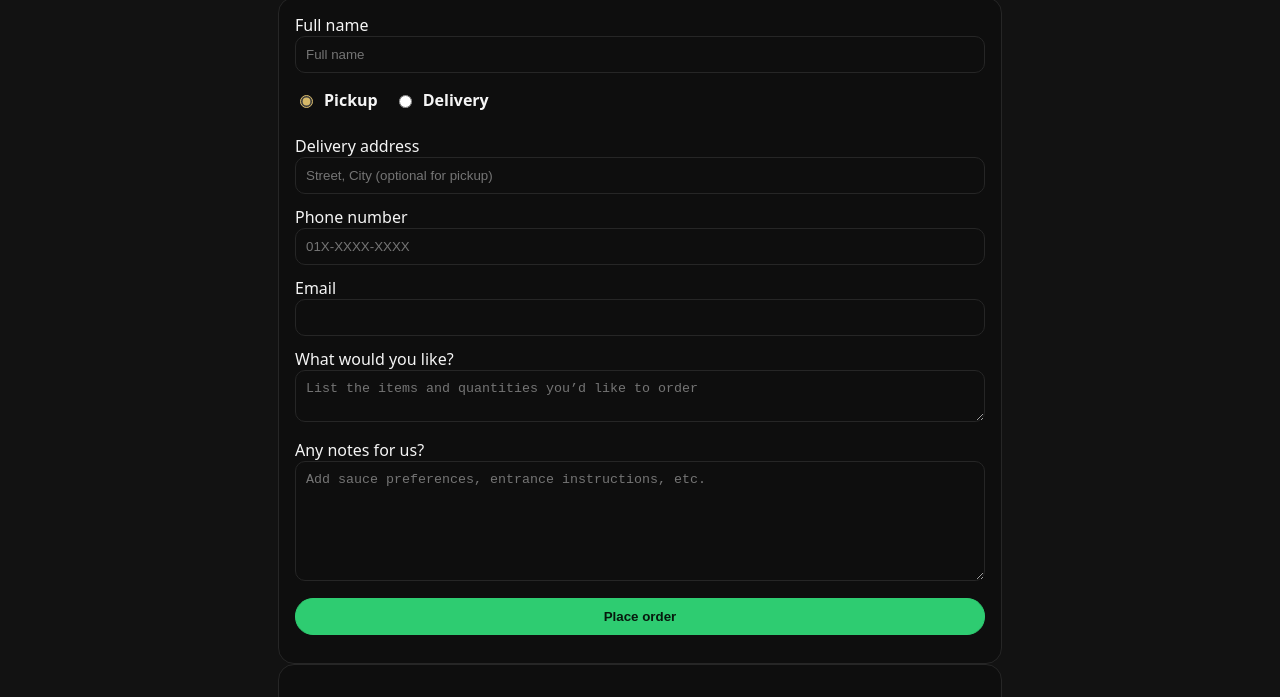
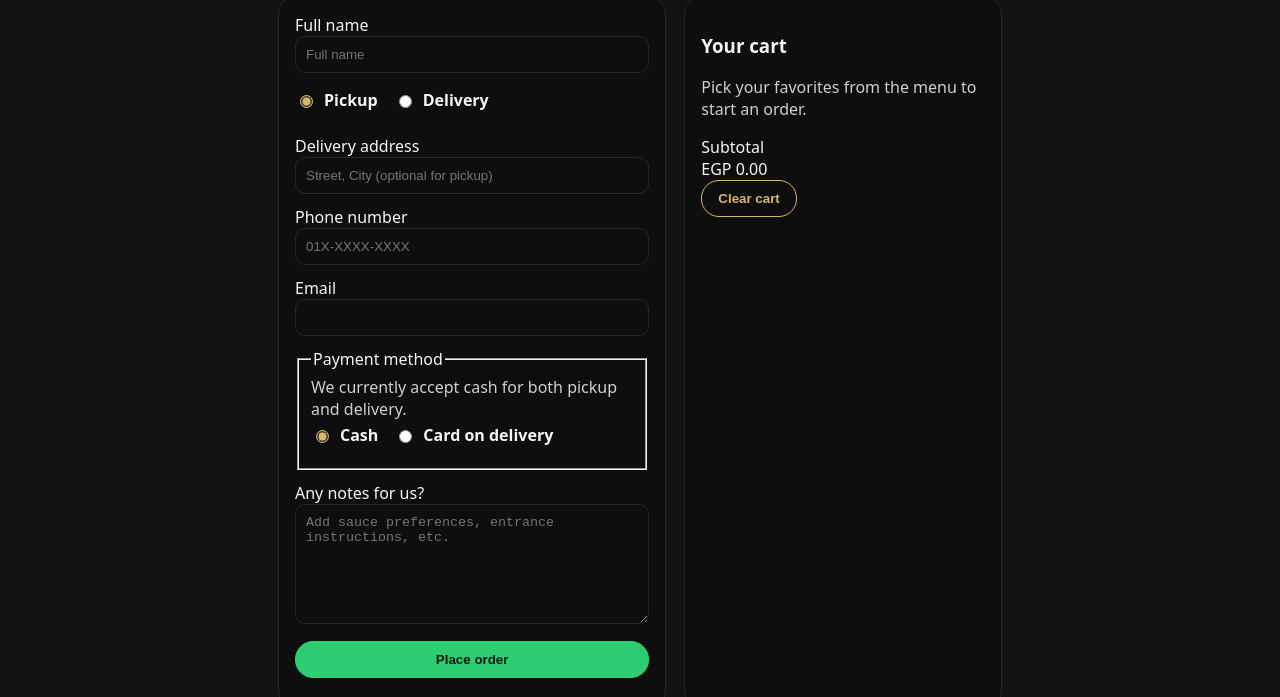
Before and after one commit to ahmedmoustafaa725-byte/TUX-Menu, a plain HTML site: page order.html in a window 1280 px wide. Shown: the part 222-919 px from the top of the page. Drawn offline with nearby package versions, Linux system fonts and the light colour scheme; no server answers.

Commit message:
Update order.html

```diff
--- a/order.html
+++ b/order.html
@@ -46,6 +46,7 @@
         <p class="muted">Place a pickup or delivery order in seconds. We’ll use your saved details so you can check out faster.</p>
       </header>
 
+      <div class="grid2 order-layout">
         <div class="panel">
           <form id="orderForm" class="form-stack" data-email-service="" data-email-template="" data-email-public="">
             <label>Full name
@@ -69,17 +70,43 @@
               <input id="orderEmail" class="form-field" type="email" required readonly>
             </label>
 
-          <label>What would you like?
-            <textarea id="orderItems" class="form-field" required placeholder="List the items and quantities you’d like to order"></textarea>
+           <fieldset class="order-fieldset" aria-labelledby="paymentLegend">
+              <legend id="paymentLegend">Payment method</legend>
+              <p class="muted small">We currently accept cash for both pickup and delivery.</p>
+              <div class="order-options">
+                <label><input type="radio" name="payment" value="cash" checked> Cash</label>
+                <label><input type="radio" name="payment" value="card"> Card on delivery</label>
+              </div>
+            </fieldset>
+
+            <label class="order-notes-label">Any notes for us?
+              <textarea id="orderNotes" class="form-field order-notes" placeholder="Add sauce preferences, entrance instructions, etc."></textarea>
             </label>
 
-          <label>Any notes for us?
-            <textarea id="orderNotes" class="form-field order-notes" placeholder="Add sauce preferences, entrance instructions, etc."></textarea>
-          </label>
+                  <textarea id="orderItems" class="form-field" hidden></textarea>
+
 
          <button id="orderSubmit" class="btn green" type="submit">Place order</button>
             <div id="orderStatus" class="muted"></div>
           </form>
+        </div>
+
+        <aside class="panel panel--cart" aria-live="polite">
+          <h3>Your cart</h3>
+          <p id="emptyCart" class="muted">Pick your favorites from the menu to start an order.</p>
+          <ul id="cartItems" class="cart-list"></ul>
+          <div class="cart-summary">
+            <div>Subtotal</div>
+            <div id="cartTotal">EGP 0.00</div>
+          </div>
+          <button id="clearCart" class="btn outline" type="button">Clear cart</button>
+        </aside>
+      </div>
+
+         <div class="panel panel--menu">
+        <h3>Menu</h3>
+        <p class="muted">Tap an item to add it to your order. Extras are optional and priced per sandwich.</p>
+        <div id="menuList" class="menu-groups"></div>
       </div>
 
       <div class="panel">
```
Lines whose indentation alone changed are shown as unchanged.
